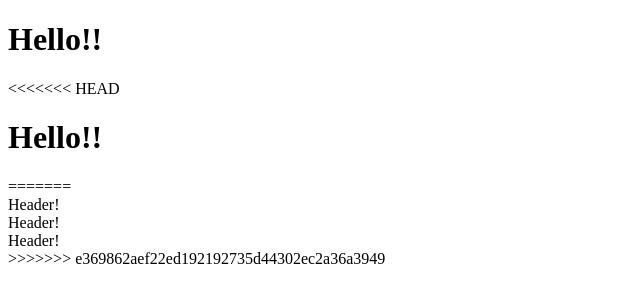
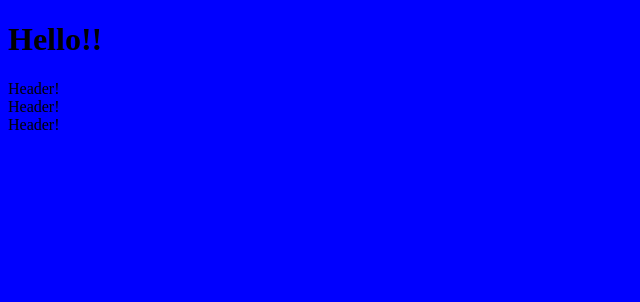
Before and after one commit to alecsandrvarava/git-cours, a plain HTML site: page index.html in a window 1280 px wide. Shown: the whole page, without its empty margins (0-640 px from the left). Drawn offline with Linux system fonts and the light colour scheme.

Commit message:
main-style

```diff
--- a/index.html
+++ b/index.html
@@ -11,13 +11,11 @@
 
 <body>
 	<h1>Hello!! </h1>
-	<<<<<<< HEAD <h1>Hello!! </h1>
-		=======
-		<header class="header">Header!</header>
-		<header class="header">Header!</header>
-		<header class="header">Header!</header>
 
-		>>>>>>> e369862aef22ed192192735d44302ec2a36a3949
+	<header class="header">Header!</header>
+	<header class="header">Header!</header>
+	<header class="header">Header!</header>
+
 </body>
 
 </html>
--- a/style.css
+++ b/style.css
@@ -0,0 +1,3 @@
+body {
+	background-color: blue;
+}
```
